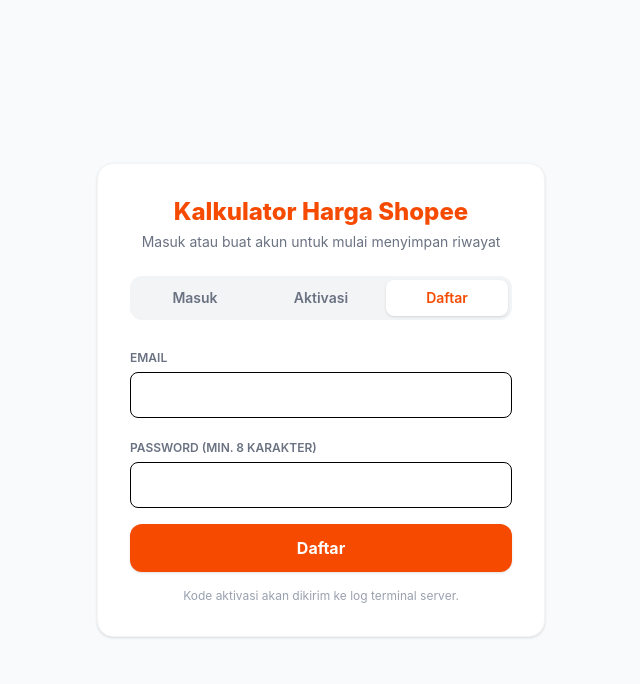
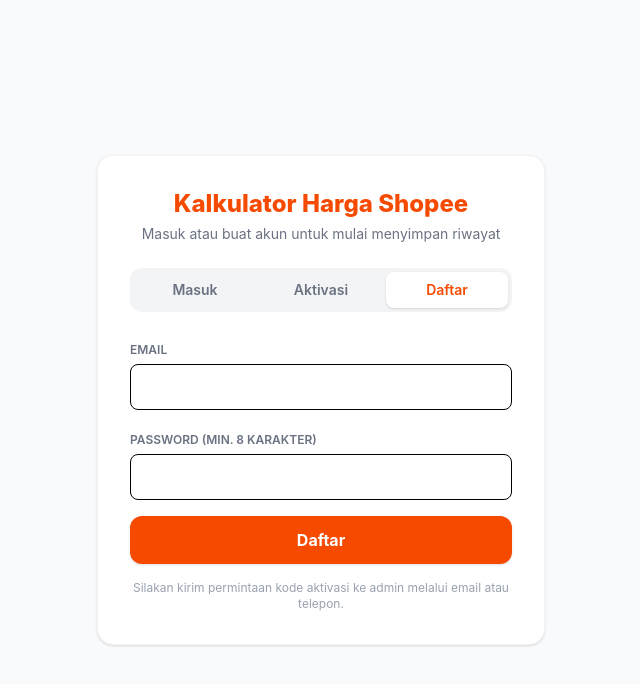
Before and after one commit to mute-09/kalkulator-harga-shopee, a React (Vite) app in the folder frontend/: page / in a window 1280 px wide. Both pictures are taken after a click on the button "Daftar". Shown: the top 684 px of the page, without its empty margins (319-959 px from the left). Built offline with nearby package versions, Linux system fonts and the light colour scheme.

Commit message:
fix: koreksi typo aktifasi -> aktivasi pada halaman daftar

```diff
--- a/frontend/src/AuthPage.jsx
+++ b/frontend/src/AuthPage.jsx
@@ -148,7 +148,7 @@
             />
             <SubmitButton loading={loading}>Daftar</SubmitButton>
             <p className="text-xs text-gray-400 text-center">
-              Kode aktivasi akan dikirim ke log terminal server.
+              Silakan kirim permintaan kode aktivasi ke admin melalui email atau telepon.
             </p>
           </form>
         )}
```
